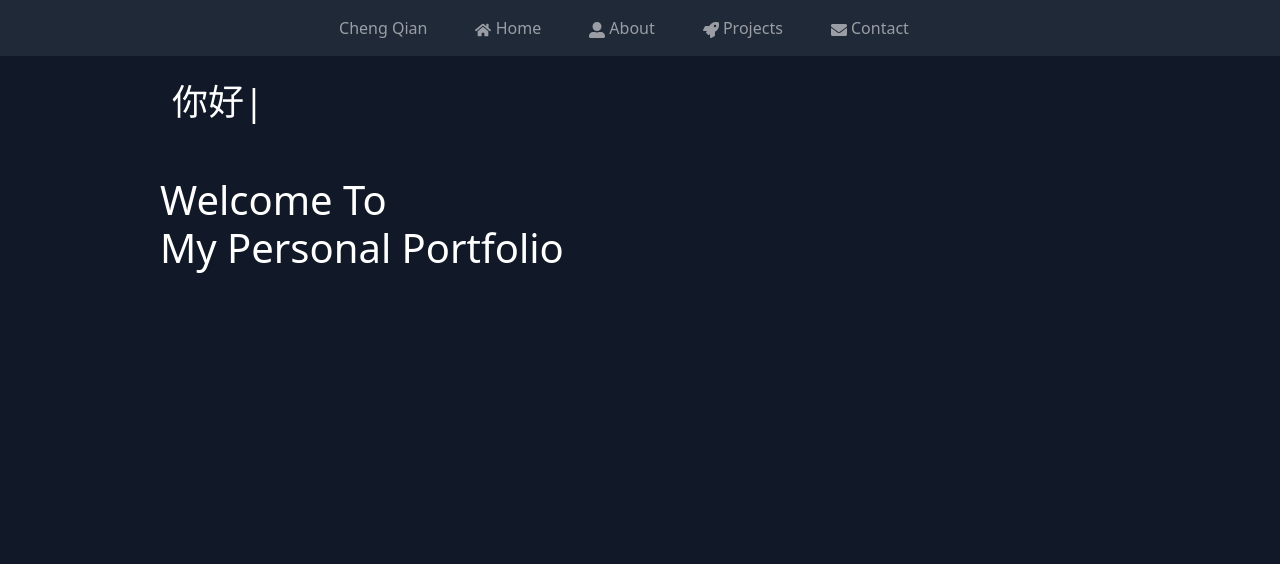
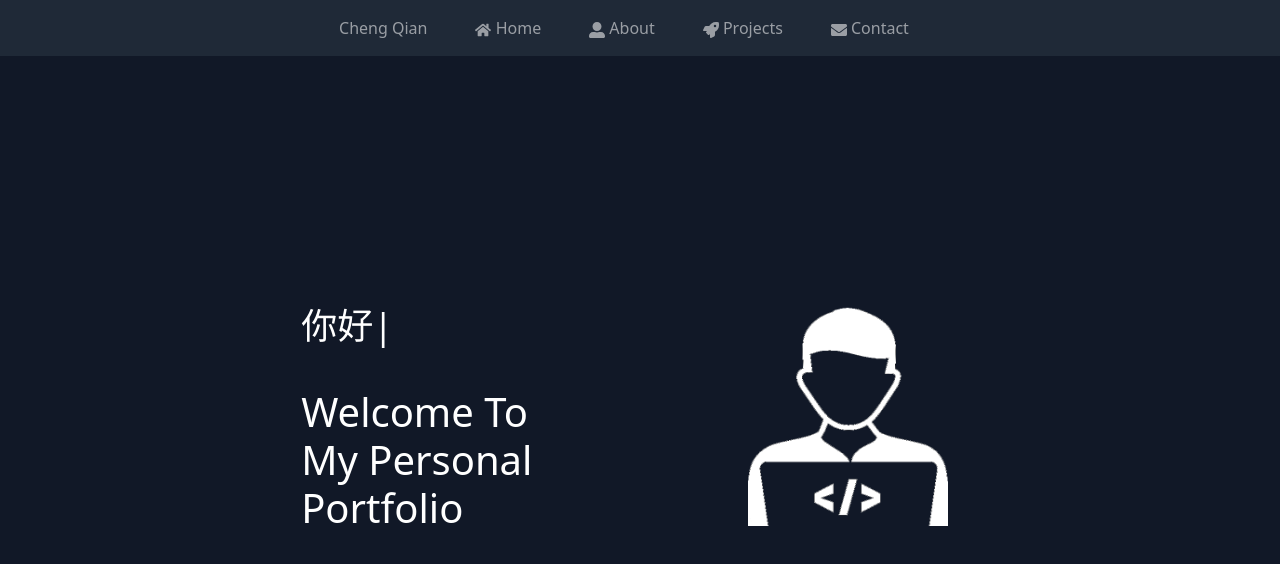
Before and after one commit to M4DF1R3/my-portfolio, a React (Create React App) app: page / in a window 1280 px wide. Shown: the top 564 px of the page. Built offline with nearby package versions, Linux system fonts and the light colour scheme.

Commit message:
Improved layout of homepage and other minor improvements

```diff
--- a/src/App.js
+++ b/src/App.js
@@ -1,13 +1,16 @@
+import React, { useEffect } from "react";
+import { Route, Routes } from "react-router-dom";
 import './App.css';
 import NavBar from './components/Navbar';
-import React from "react";
-import { Route, Routes } from "react-router-dom";
 import Home from "./components/Home/Home";
 import About from "./components/About/About";
 import Projects from "./components/Projects/Projects";
 import Contact from "./components/Contact/Contact";
 
 function App() {
+    useEffect(() => {
+        document.title = 'Website Portfolio';
+    }, []);
     return (
         <div className="App">
             <NavBar />
--- a/src/components/Contact/Contact.js
+++ b/src/components/Contact/Contact.js
@@ -1,4 +1,4 @@
-import { Row } from "react-bootstrap";
+import { Row, Col } from "react-bootstrap";
 import { useRef } from 'react'
 import emailjs from '@emailjs/browser'
 import './Contact.scss'
@@ -26,8 +26,8 @@ const Contact = () => {
     return (
         <section id="contact">
             <div className="contact-list">
-                <Row xs={1} md={2} lg={3} className="contact-row">
-                    <div className="contact-col">
+                <Row xs={1} md={3} lg={10} className="contact-row">
+                    <Col md={4} className="contact-col">
                         <h1 className="contact-header">Send Me A Message</h1>
                         <form ref={form} onSubmit={sendEmail}>
                             <ul>
@@ -48,8 +48,8 @@ const Contact = () => {
                                 </li>
                             </ul>
                         </form>
-                    </div>
-                    <div className="contact-col">
+                    </Col>
+                    <Col md={4} className="contact-col">
                         <h1 className="contact-header">
                             Get In Touch
                         </h1>
@@ -65,10 +65,8 @@ const Contact = () => {
                             <a href="https://www.linkedin.com/in/cq4/" target="_blank" rel="noreferrer">
                                 <FaLinkedin />
                             </a>
-
-
                         </span>
-                    </div>
+                    </Col>
                 </Row>
             </div>
         </section>
--- a/src/components/Contact/Contact.scss
+++ b/src/components/Contact/Contact.scss
@@ -7,7 +7,7 @@
 
     .contact-list {
         text-align: center;
-        padding: 80px;
+        padding: 20px 0px;
 
         .contact-header {
             margin: 0;
@@ -16,16 +16,13 @@
 
         .contact-row {
             display: flex;
-            flex-wrap: wrap;
             justify-content: center;
-            max-width: 1300px;
             margin: 0 auto;
+            text-align: left;
 
             .contact-col {
-                width: 600px;
-                margin: 0;
-                text-align: left;
-                height: 600px;
+                margin: 0 20px;
+
 
                 ul {
                     list-style-type: none;
@@ -39,7 +36,7 @@
                     }
 
                     .my-contact {
-                        width: 500px;
+                        width: 100%;
                         box-sizing: border-box;
                         border-radius: 5px;
                         border: 2px solid rgb(209 213 219);
@@ -48,7 +45,7 @@
 
                     .message {
                         margin: 20px 0;
-                        width: 500px;
+                        width: 100%;
                         height: 300px;
                         box-sizing: border-box;
                         border-radius: 5px;
--- a/src/components/Home/Home.js
+++ b/src/components/Home/Home.js
@@ -1,13 +1,15 @@
 import React from "react";
 import { TypeAnimation } from 'react-type-animation';
-import { Container, Row} from "react-bootstrap";
+import { Row, Col, Container } from "react-bootstrap";
 import "./Home.scss";
+import image from "../../assets/images/programmer-icon.png";
 
 function Home() {
     return (
         <section id="home">
             <Container className="home-container">
-            <Row className="home-section">
+                <Row xs={1} md={3} lg={10} className="home-row">
+                    <Col md={4} className="home-col">
                         <h1 className="animate-text">
                             <TypeAnimation // Typewriter effect
                                 sequence={[
@@ -31,12 +33,16 @@ function Home() {
                                 style={{ fontSize: '0.9em', display: 'inline-block' }}
                             />
                         </h1>
-            </Row>
-            <Row>
+
                         <h1 className="welcome">
                             Welcome To <br />My Personal Portfolio
                         </h1>
+                    </Col>
+                    <Col md={3} className="home-col">
+                        <img src={image} alt="programmer-icon" className="programmer-icon" />
+                    </Col>
                 </Row>
+
             </Container>
         </section>
     );
--- a/src/components/Home/Home.scss
+++ b/src/components/Home/Home.scss
@@ -3,27 +3,35 @@
     margin: 0;
     color: white;
     background-color: rgb(17 24 39);
-    overflow: auto;
 
     .home-container {
         font-size: 44px;
-        justify-content: space-between;
+        display: flex;
+        justify-content: center;
         align-items: center;
         padding: 20px;
         margin: 0 auto;
-        max-width: 1000px;
-        height: auto;
-        box-sizing: border-box;
         text-align: left;
+        flex-wrap: wrap;
+        height: calc(100vh - 80px);
 
-        .home-section {
+        .home-row {
+            display: flex;
+            align-items: center;
+            justify-content: center;
             padding: 0;
-            width: 50%;
+            width: 100%;
             margin: 0;
-            height: 100px;
+
+
+            .home-col {
+                margin: 30px;
+                align-items: center;
+                justify-content: space-between;
+            }
 
             .animate-text {
-                height: 100px;
+                height: 80px;
             }
         }
     }
@@ -32,3 +40,9 @@
         margin: 0;
     }
 }
+
+.programmer-icon {
+    width: 200px;
+    height: 220px;
+    margin: 0 20px;
+}
--- a/src/components/Projects/Projects.scss
+++ b/src/components/Projects/Projects.scss
@@ -40,7 +40,7 @@
                     padding: 0 10px;
 
                     .project-title {
-                        margin: 0 0 10px 0;
+                        margin: 5px 0;
                         font-size: 30px;
                         font-weight: 600;
                     }
@@ -48,7 +48,7 @@
                     .project-description {
                         margin: 0;
                         font-size: 16px;
-                        text-align: justify;
+                        text-align: left;
 
                         &:not(:last-child) {
                             margin-bottom: 5px;
```
Also changed, not shown: src/assets/images/programmer-icon.png, 1 other file (tests, documents, lock files or other folders). Lines whose indentation alone changed are shown as unchanged.
